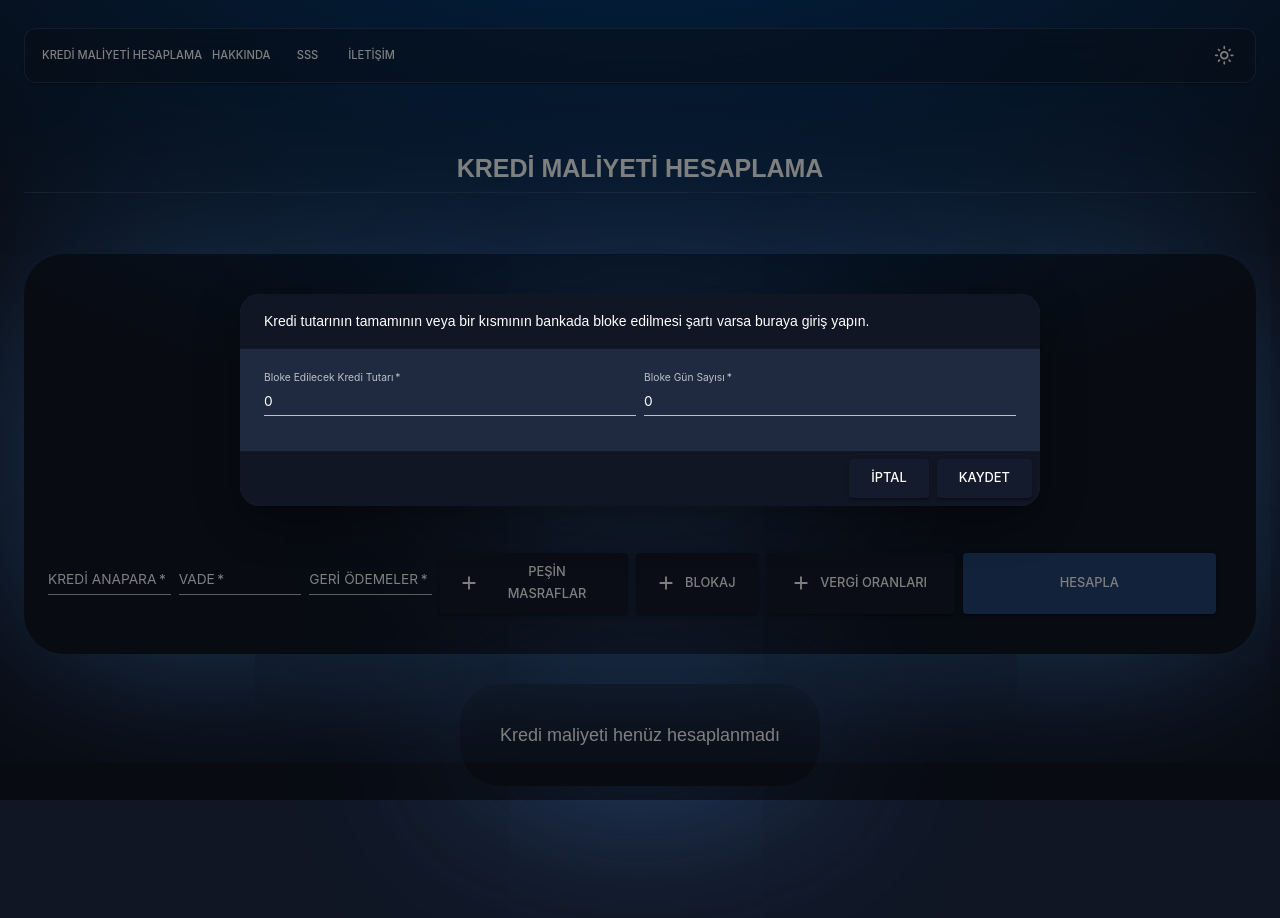
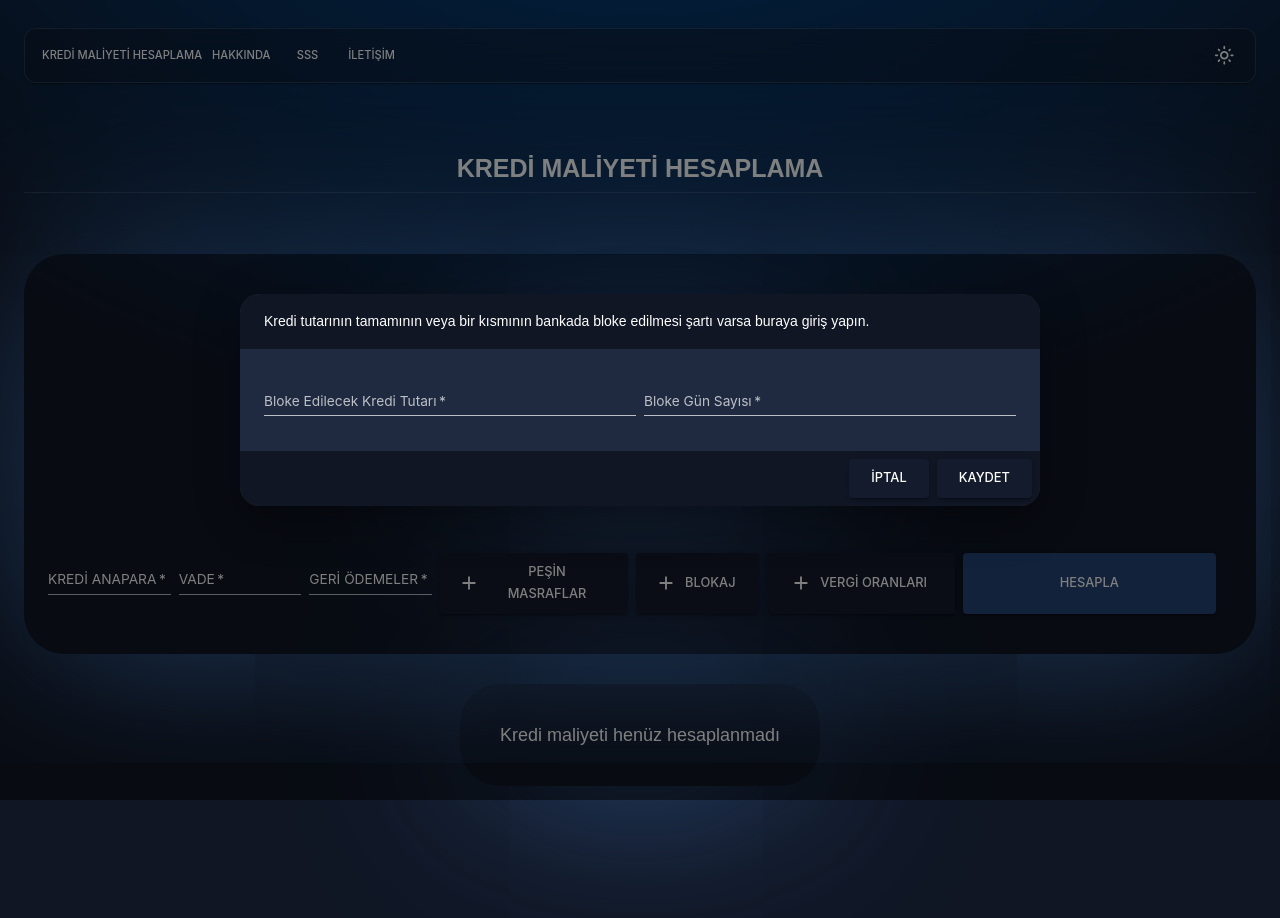
Before and after one commit to haticekatranciakgul/test.kredi-maliyeti-hesaplama, a React (Create React App) app: page /hesapla in a window 1280 px wide. Both pictures are taken after a click on the button "BLOKAJ". Shown: the top 918 px of the page. Built offline with nearby package versions, Linux system fonts and the light colour scheme.

Commit message:
Update block amount

```diff
--- a/src/Components/BlockModal.js
+++ b/src/Components/BlockModal.js
@@ -1,4 +1,4 @@
-import React, { useContext, useState } from 'react';
+import React, { useContext, useState, useEffect } from 'react';
 import { useDispatch, useSelector } from 'react-redux';
 import Button from '@mui/material/Button';
 import TextField from '@mui/material/TextField';
@@ -15,7 +15,7 @@ import { ColorModeContext } from "../theme";
 import { setBlockData } from "../Redux/slices/blockSlice";
 
 import { setInitial } from "../Redux/slices/blockSlice";
-
+import { handleFormattedChange } from '../utils';
 
 export default function FormDialog() {
     const dispatch = useDispatch();
@@ -24,11 +24,31 @@ export default function FormDialog() {
     const initial = blockData.initial;
 
 
-   // Local state
-   const [block, setBlock] = useState(blockData.block || 0);
-   const [blockAmount, setBlockAmount] = useState(blockData.block_amount || 0);
+    // Local state
+    const [block, setBlock] = useState(blockData.block || "");
+    const [blockAmount, setBlockAmount] = useState("");
+    const [rawBlockAmount, setRawBlockAmount] = useState("0");
 
+    useEffect(() => {
+        if (block !== "" && initial) {
+          // Convert initial to string and ensure it has the correct format
+          let initialString = initial.toString();
 
+          // If the initial value doesn't have a decimal point, add one
+          if (!initialString.includes('.')) {
+            initialString += '.00';
+          }
+
+          // Convert from number format (with dot) to string format (with comma)
+          initialString = initialString.replace('.', ',');
+
+          // Format it using your utility function
+          handleFormattedChange(initialString, setBlockAmount, setRawBlockAmount);
+        } else {
+          setBlockAmount("");
+          setRawBlockAmount("0");
+        }
+      }, [block, initial]);
 
     const theme = useTheme();
     const colorMode = useContext(ColorModeContext);
@@ -37,27 +57,37 @@ export default function FormDialog() {
         dispatch(closeModal());
     };
 
+    // Modify the block change handler to just update the block value
     const handleBlockChange = (e) => {
         const value = e.target.value;
         if (/^\d*$/.test(value) && (value === "" || parseInt(value) <= 99)) {
             setBlock(value);
-            if (value !== "" && initial !== null) {
-                setBlockAmount(initial.toString());
-            } else {
-                setBlockAmount("");
-            }
+            // The useEffect will handle updating blockAmount
         }
     };
 
+    // const handleBlockChange = (e) => {
+    //     const value = e.target.value;
+    //     if (/^\d*$/.test(value) && (value === "" || parseInt(value) <= 99)) {
+    //         setBlock(value);
+    //         if (value !== "" && initial !== null) {
+    //             setBlockAmount(initial.toString());
+    //         } else {
+    //             setBlockAmount("");
+    //         }
+    //     }
+    // };
+
     const handleBlockAmountChange = (e) => {
-        const value = e.target.value;
-        if (/^\d*\.?\d*$/.test(value)) {
-            if (initial === null || block === "" || parseFloat(value) <= parseFloat(initial || 0)) {
-                setBlockAmount(value);
+        // Format the input value
+        handleFormattedChange(e.target.value, setBlockAmount, setRawBlockAmount);
 
-            }
-        }    };
-
+        // Validate that rawBlockAmount is not greater than initial
+        if (initial && parseFloat(rawBlockAmount) > initial) {
+            // If it exceeds initial, reset to initial value
+            handleFormattedChange(initial.toString(), setBlockAmount, setRawBlockAmount);
+        }
+    };
 
 
     const handleSave = () => {
@@ -66,7 +96,7 @@ export default function FormDialog() {
         dispatch(setBlockData({
             block: parseFloat(block) || 0,
             block_amount: parseFloat(blockAmount) || 0,
-         }));
+        }));
 
         try {
             handleClose();
@@ -98,7 +128,7 @@ export default function FormDialog() {
                             *Kullandırım sonrası kredi tutarının tamamının veya bir kısmının bir süre bankada tutulması şartı varsa buraya giriş yapın.
                         </DialogContentText> */}
 
-                        <Grid container spacing={1} columns={10}  sx={{marginBottom: '2%', marginTop: "2%"}}>
+                        <Grid container spacing={1} columns={10} sx={{ marginBottom: '2%', marginTop: "2%" }}>
 
                             <Grid item md={5}>
                                 <TextField
```
